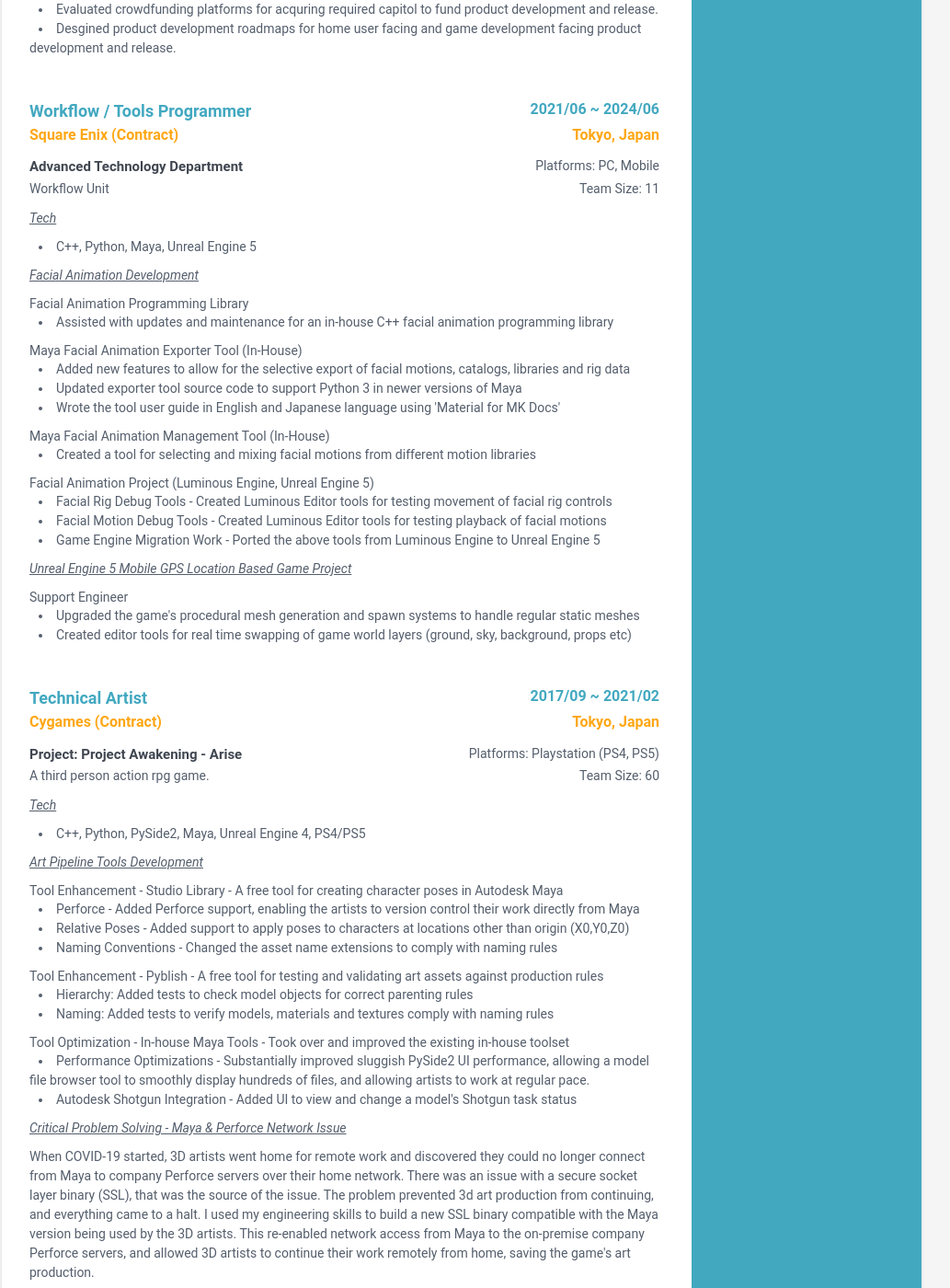
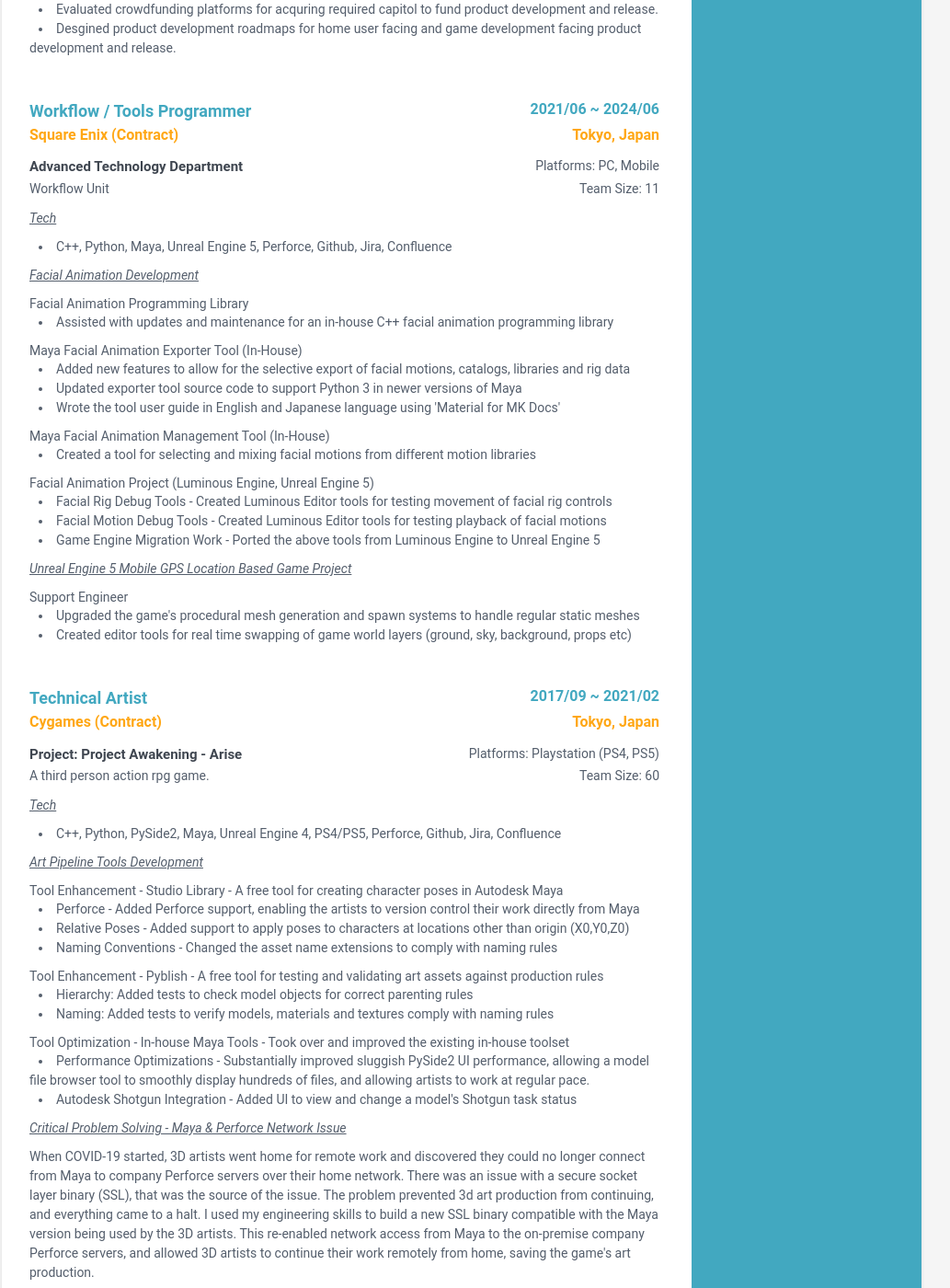
Before and after one commit to techengineer3d/resume, a Jekyll site: the page built from index.html, in a window 1280 px wide and 1400 px high, scrolled down 3217 px. Shown: the whole window at 92% size, without its empty margins (138-1171 px from the left). Built offline with Jekyll 4.4.1, drawn with Linux system fonts in a browser that asks for light colours.

Commit message:
work experience minor update
updated tech sections to include version control, task management and knowledge base tools I used on the job.

```diff
--- a/_data/work_experience_cygames.yml
+++ b/_data/work_experience_cygames.yml
@@ -18,7 +18,7 @@
 
    <p><i><u>Tech</u></i></p>
    <p>
-       <span class="bullet-point">C++, Python, PySide2, Maya, Unreal Engine 4, PS4/PS5</span>
+       <span class="bullet-point">C++, Python, PySide2, Maya, Unreal Engine 4, PS4/PS5, Perforce, Github, Jira, Confluence</span>
    </p>
 
    <p><i><u>Art Pipeline Tools Development</u></i></p>
--- a/_data/work_experience_squareenix.yml
+++ b/_data/work_experience_squareenix.yml
@@ -18,7 +18,7 @@
 
    <p><i><u>Tech</u></i></p>
    <p>
-       <span class="bullet-point">C++, Python, Maya, Unreal Engine 5</span>
+       <span class="bullet-point">C++, Python, Maya, Unreal Engine 5, Perforce, Github, Jira, Confluence</span>
    </p>
 
    <p><i><u>Facial Animation Development</u></i></p>
```
